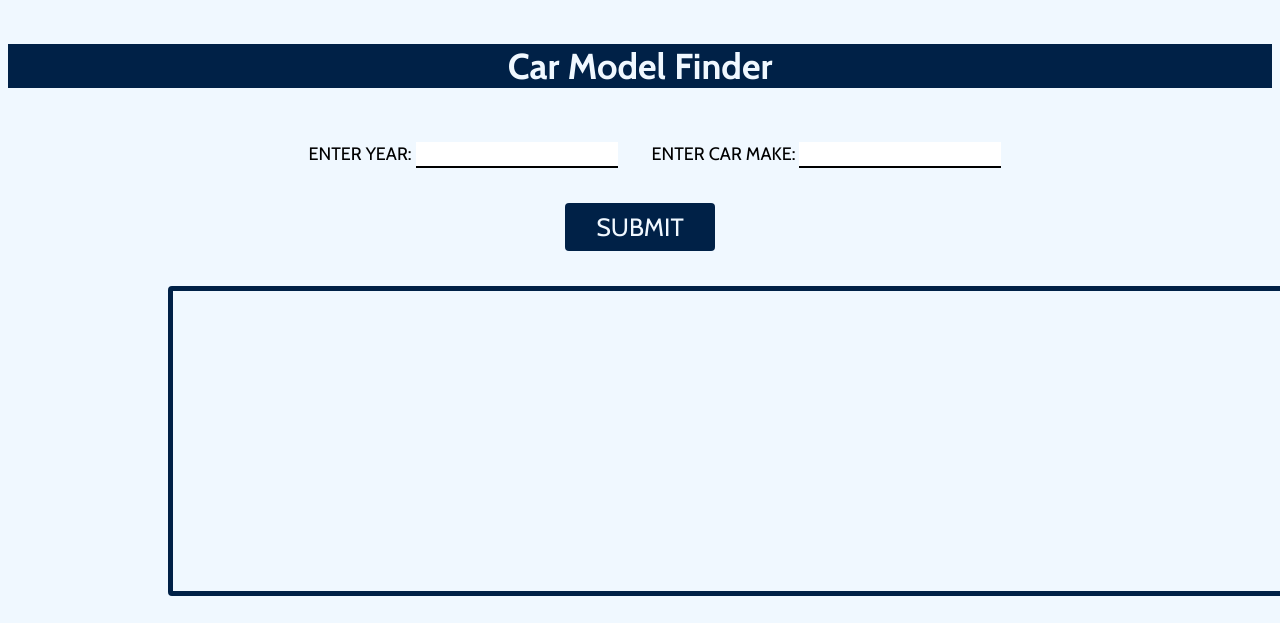
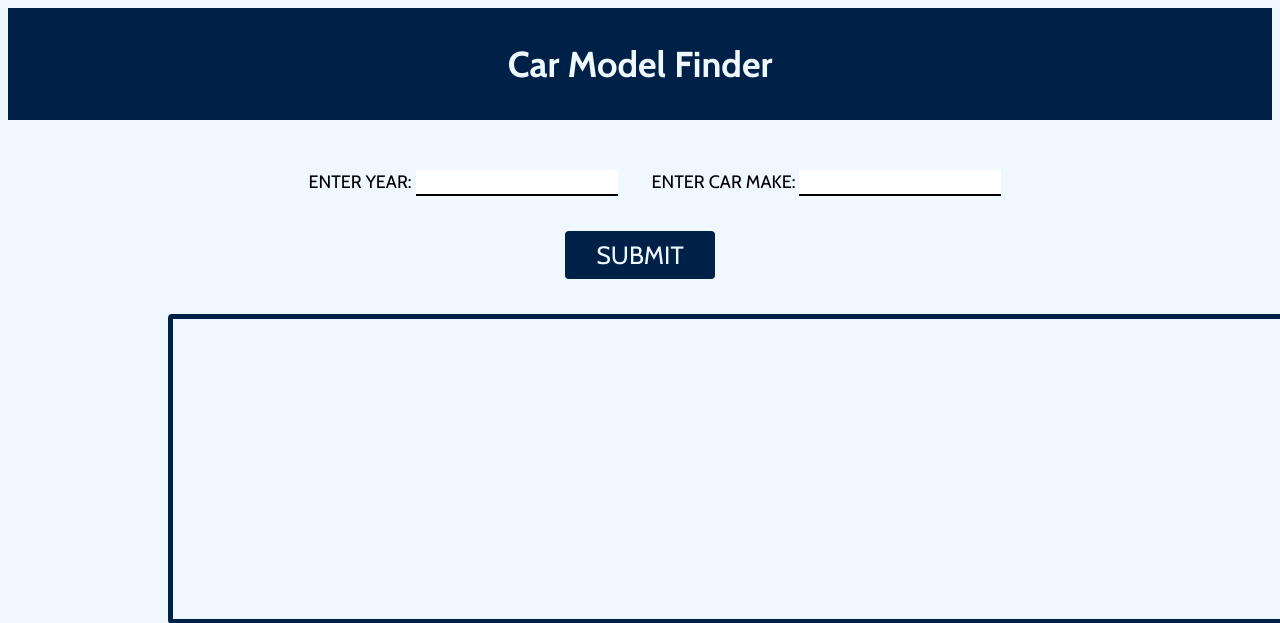
Before and after one commit to smm2005/Car-Model-Lookup-with-LRU-Cache, a Flask app: page / in a window 1280 px wide; the page is wider, and only the part inside the window is pictured. Shown: the top 623 px of that part. Run offline with Flask 3, Linux system fonts and the light colour scheme.

Commit message:
Styling changes

```diff
--- a/webapp/static/style.css
+++ b/webapp/static/style.css
@@ -8,7 +8,8 @@
     font-size: large;
     display: block;
     position: relative;
-    top: 20px;
+    padding: 5px;
+    border: 5px solid #002147;
     margin: 0 auto;
     text-align: center;
     background-color: #002147;
```
